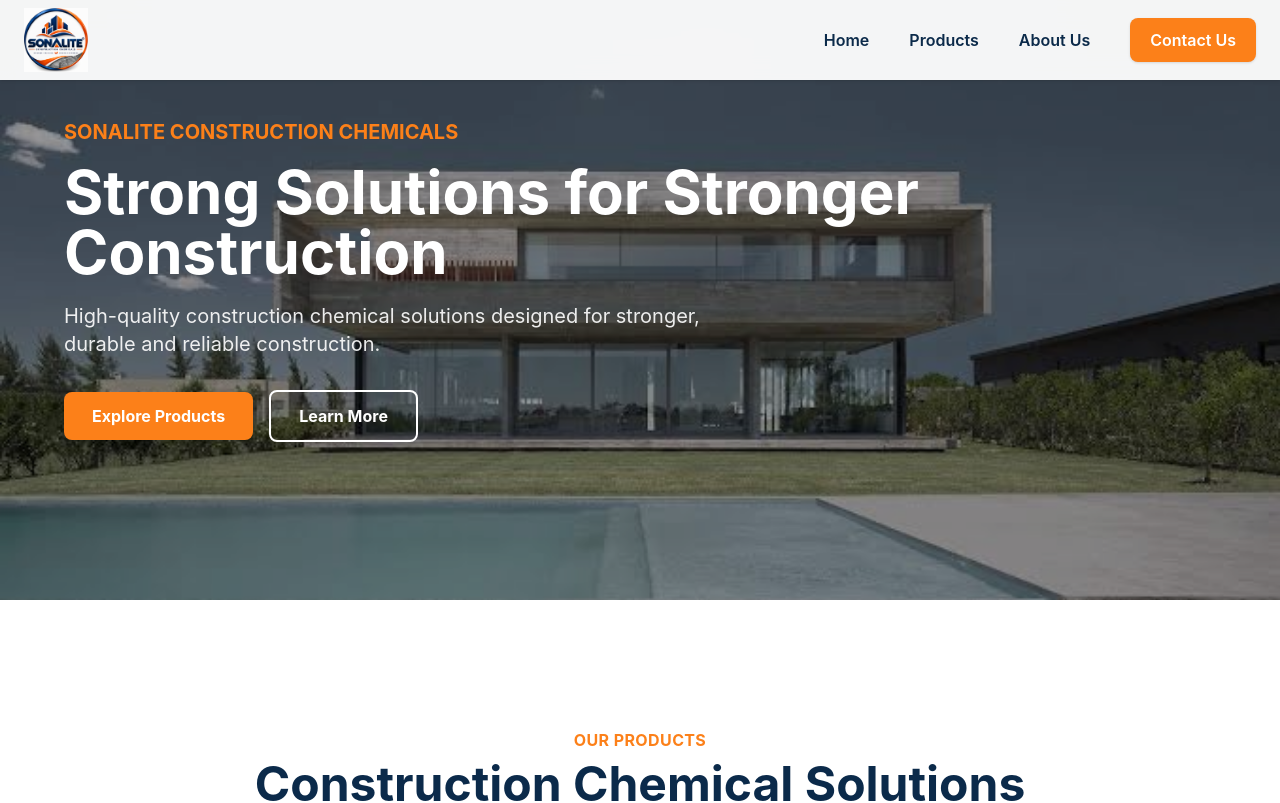
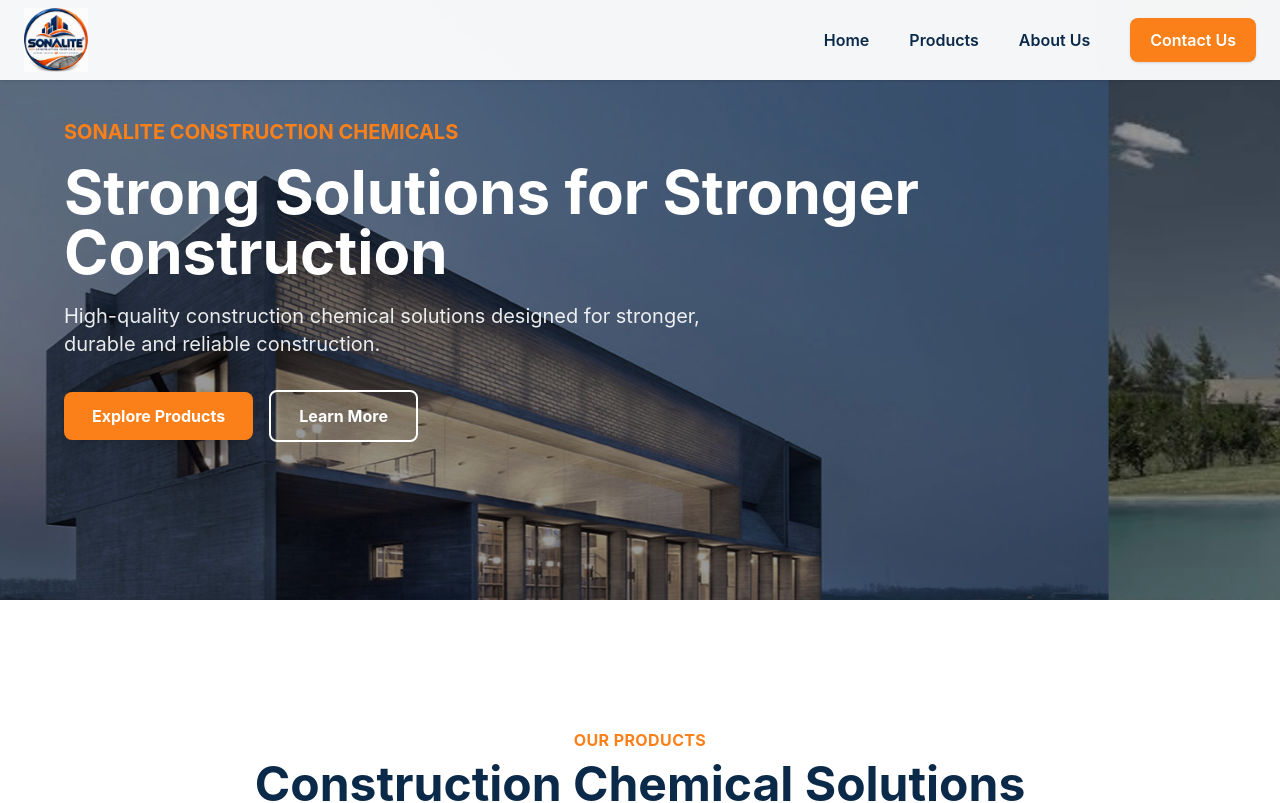
Before and after one commit to Vishal637-ux/Sonalite1, a React (Vite) app: page / in a window 1280 px wide. Shown: the top 803 px of the page. Built offline with nearby package versions, Linux system fonts and the light colour scheme.

Commit message:
Update hero slider transition

```diff
--- a/src/components/Herosection.jsx
+++ b/src/components/Herosection.jsx
@@ -16,20 +16,31 @@
   useEffect(() => {
     const interval = setInterval(() => {
       setCurrentImage((prev) => (prev + 1) % images.length);
-    }, 4000);
+    }, 5500);
 
     return () => clearInterval(interval);
   }, [images.length]);
 
   return (
     <section className="relative min-h-[500px] md:min-h-[600px] overflow-hidden">
-      {/* Current Image */}
-      <div
-        className="absolute inset-0 bg-cover bg-center"
-        style={{
-          backgroundImage: `url(${images[currentImage]})`,
-        }}
-      ></div>
+      {/* Image Slider */}
+      <div className="absolute inset-0 overflow-hidden">
+        <div
+          className="flex h-full transition-transform duration-[1500ms] ease-in-out"
+          style={{
+            transform: `translateX(-${currentImage * 100}%)`,
+          }}
+        >
+          {images.map((image, index) => (
+            <img
+              key={index}
+              src={image}
+              alt={`Sonalite construction ${index + 1}`}
+              className="w-full h-full min-w-full object-cover"
+            />
+          ))}
+        </div>
+      </div>
 
       {/* Dark Overlay */}
       <div className="absolute inset-0 bg-black/40"></div>
@@ -37,23 +48,19 @@
       {/* Hero Content */}
       <div className="relative z-10 flex items-center min-h-[500px] md:min-h-[600px] px-6 md:px-16">
         <div className="w-full max-w-4xl space-y-1 pb-10">
-          {/* Brand Tagline */}
           <p className="text-[#FC8019] text-xl font-bold mb-4">
             SONALITE CONSTRUCTION CHEMICALS
           </p>
 
-          {/* Main Heading */}
           <h1 className="text-4xl md:text-6xl font-bold text-white">
             Strong Solutions for Stronger Construction
           </h1>
 
-          {/* Description */}
           <p className="text-white/90 text-lg md:text-xl max-w-2xl mt-5">
             High-quality construction chemical solutions designed for stronger,
             durable and reliable construction.
           </p>
 
-          {/* CTA Buttons */}
           <div>
             <a
               href="#products"
```
